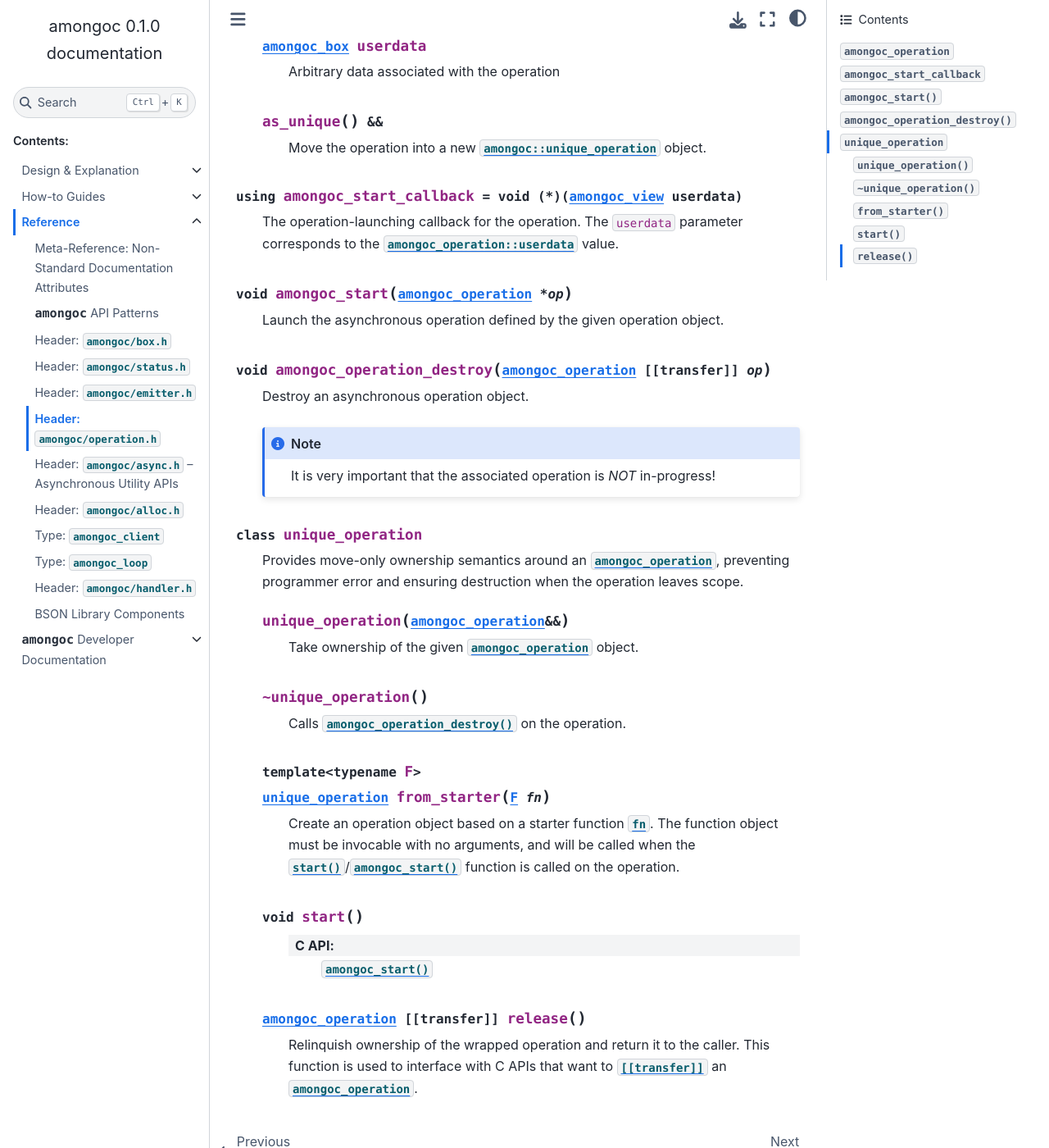
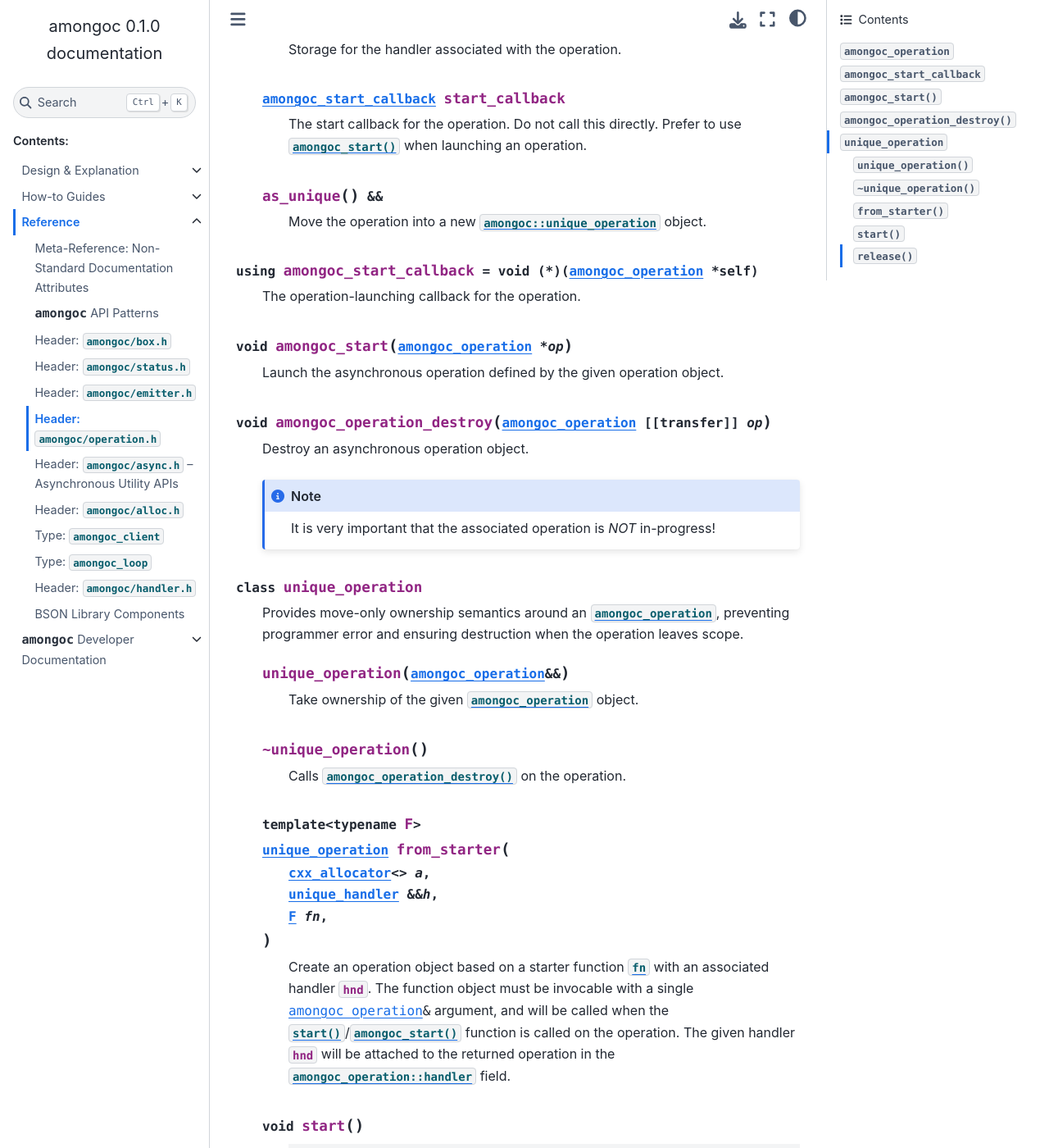
Before and after one commit to mongodb-labs/mongo-c-driver-async, a Sphinx documentation site: the page built from docs/ref/operation.rst, in a window 1280 px wide and 1400 px high, scrolled down 493 px. Shown: the whole window at 82% size. Built offline with Sphinx 7.4.7 and the Sphinx Book theme 1.1.4, drawn with Linux system fonts in a browser that asks for light colours; some of the changed text lies outside the part shown.

Commit message:
Small refactor to handle allocation failure:
- amongoc_operation is larger now, since it would
  otherwise always require dynamic storage for its
  operation state and handler object. This change
  reduces the frequency that an operation requires
  dynamic storage, and allows us to define
  amongoc_alloc_failure() to never fail.
- unique_operation::from_starter() is refactored to
  recognize the handler argument directly, and passes
  the operation state through as a function parameter.
- Allow coroutines to handle allocation failure correctly.
- amongoc_alloc_failure() returns an emitter that immediately
  resolves with ENOMEM.
- More noexcept specifies throughout.

```diff
--- a/docs/ref/handler.rst
+++ b/docs/ref/handler.rst
@@ -35,6 +35,10 @@ Header: ``amongoc/handler.h``
   .. function:: as_unique() &&
 
     Move the handler into an `amongoc::unique_handler` to be managed automatically
+
+  .. function:: void complete(amongoc_status st, unique_box&& value)
+
+    :C API: `amongoc_handler_complete`
 
 
 .. struct:: amongoc_handler_vtable
--- a/docs/ref/operation.rst
+++ b/docs/ref/operation.rst
@@ -13,23 +13,26 @@ Header: ``amongoc/operation.h``
 
   :header: :header-file:`amongoc/operation.h`
 
+  .. member:: amongoc_box userdata
+
+    Arbitrary data associated with the operation.
+
+  .. member:: amongoc_handler handler
+
+    Storage for the handler associated with the operation.
+
   .. member:: amongoc_start_callback start_callback
 
     The start callback for the operation. Do not call this directly. Prefer to
     use `amongoc_start` when launching an operation.
 
-  .. member:: amongoc_box userdata
-
-    Arbitrary data associated with the operation
-
   .. function:: as_unique() &&
 
     Move the operation into a new `amongoc::unique_operation` object.
 
-.. type:: amongoc_start_callback = void(*)(amongoc_view userdata)
+.. type:: amongoc_start_callback = void(*)(amongoc_operation* self)
 
-  The operation-launching callback for the operation. The ``userdata`` parameter
-  corresponds to the `amongoc_operation::userdata` value.
+  The operation-launching callback for the operation.
 
 .. function:: void amongoc_start(amongoc_operation* op)
 
@@ -59,11 +62,14 @@ Header: ``amongoc/operation.h``
 
     Calls `amongoc_operation_destroy` on the operation.
 
-  .. function:: template <typename F> unique_operation from_starter(F fn)
+  .. function:: template <typename F> unique_operation from_starter(cxx_allocator<> a, unique_handler&& h, F fn)
 
-    Create an operation object based on a starter function `fn`. The function
-    object must be invocable with no arguments, and will be called when the
-    `start`/`amongoc_start` function is called on the operation.
+    Create an operation object based on a starter function `fn` with an
+    associated handler `hnd`. The function object must be invocable with a
+    single :expr:`amongoc_operation&` argument, and will be called when the
+    `start`/`amongoc_start` function is called on the operation. The given
+    handler `hnd` will be attached to the returned operation in the
+    `amongoc_operation::handler` field.
 
   .. function:: void start()
 
```
Also changed, not shown: docs/dev/coroutines.rst (+11 -1 lines), docs/ref/async.rst (+11 -0 lines), 11 other files.
